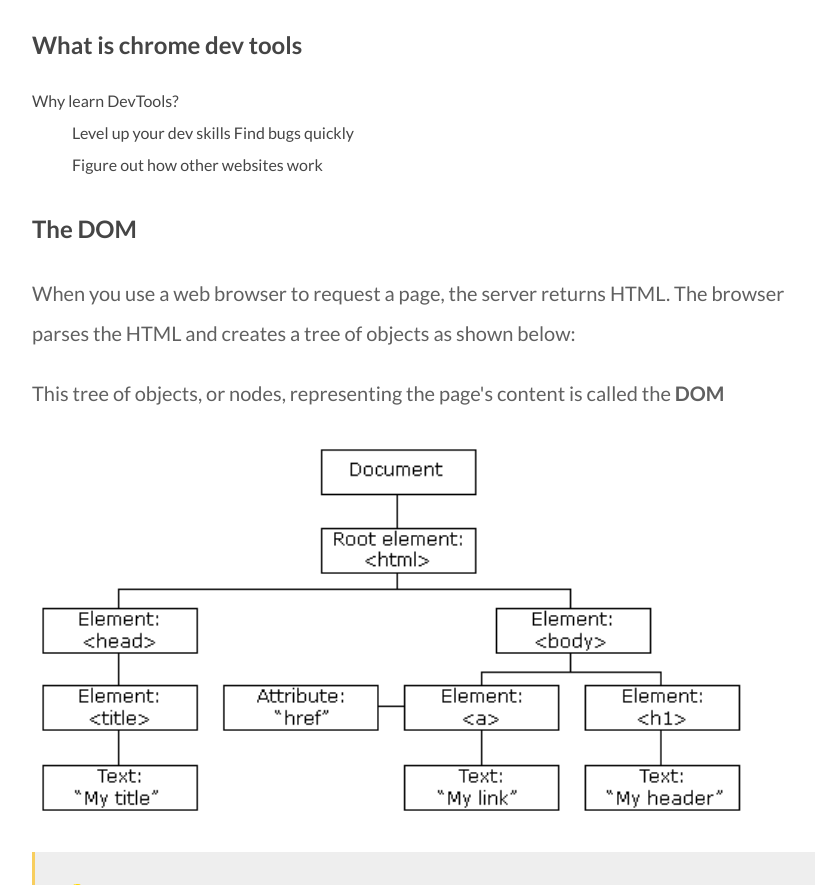
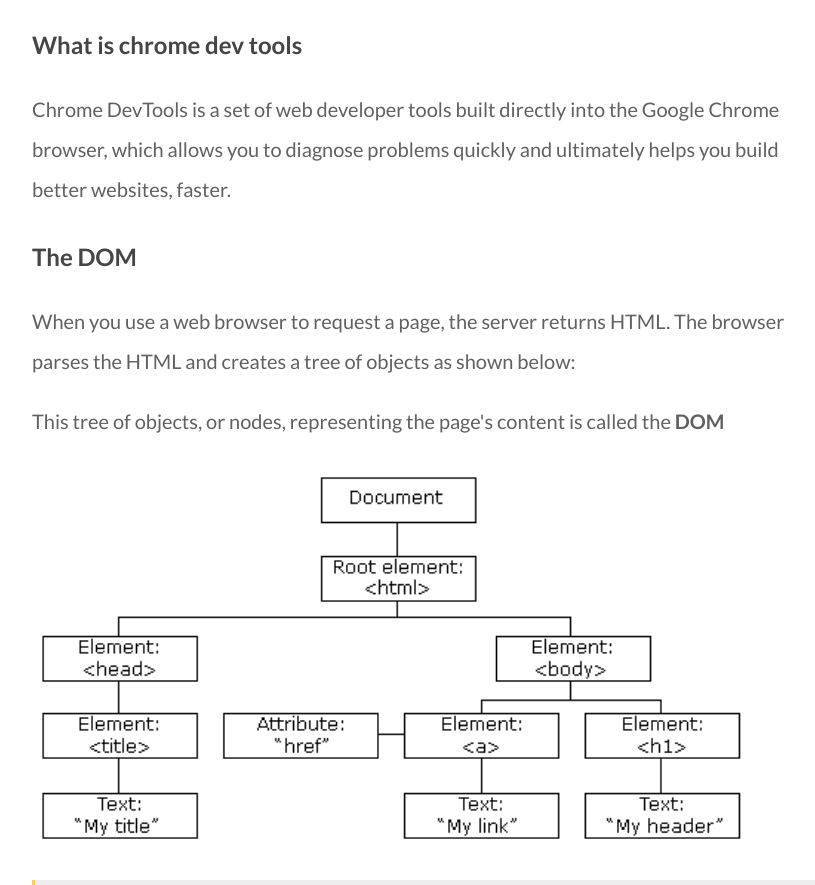
Before and after one commit to Stephany-Doris/guide-to-chrome-devtools, a website: page index.html in a window 1280 px wide. Shown: the part 1094-1979 px from the top of the page, without its empty margins (208-1023 px from the left). Drawn offline with Linux system fonts and the light colour scheme.

Commit message:
intro updates

```diff
--- a/index.html
+++ b/index.html
@@ -49,11 +49,11 @@
 
         <div>
           <h3>What is chrome dev tools</h3>
-          <dl>
-            <dt>Why learn DevTools?</dt>
-            <dd>Level up your dev skills Find bugs quickly</dd>
-            <dd>Figure out how other websites work</dd>
-          </dl>
+          <p>
+            Chrome DevTools is a set of web developer tools built directly into
+            the Google Chrome browser, which allows you to diagnose problems
+            quickly and ultimately helps you build better websites, faster.
+          </p>
         </div>
 
         <h3>The DOM</h3>
@@ -72,8 +72,8 @@
         <div class="note">
           💡 Note: Chrome extensions often mess with the DevTools data, leading
           to inaccurate reporting! If you're going to run any important audits,
-          make sure you have all of your extensions disabled or use an
-          Incognito tab!
+          make sure you have all of your extensions disabled or use an Incognito
+          tab!
         </div>
         <div>
           <h3>Overview</h3>
```
